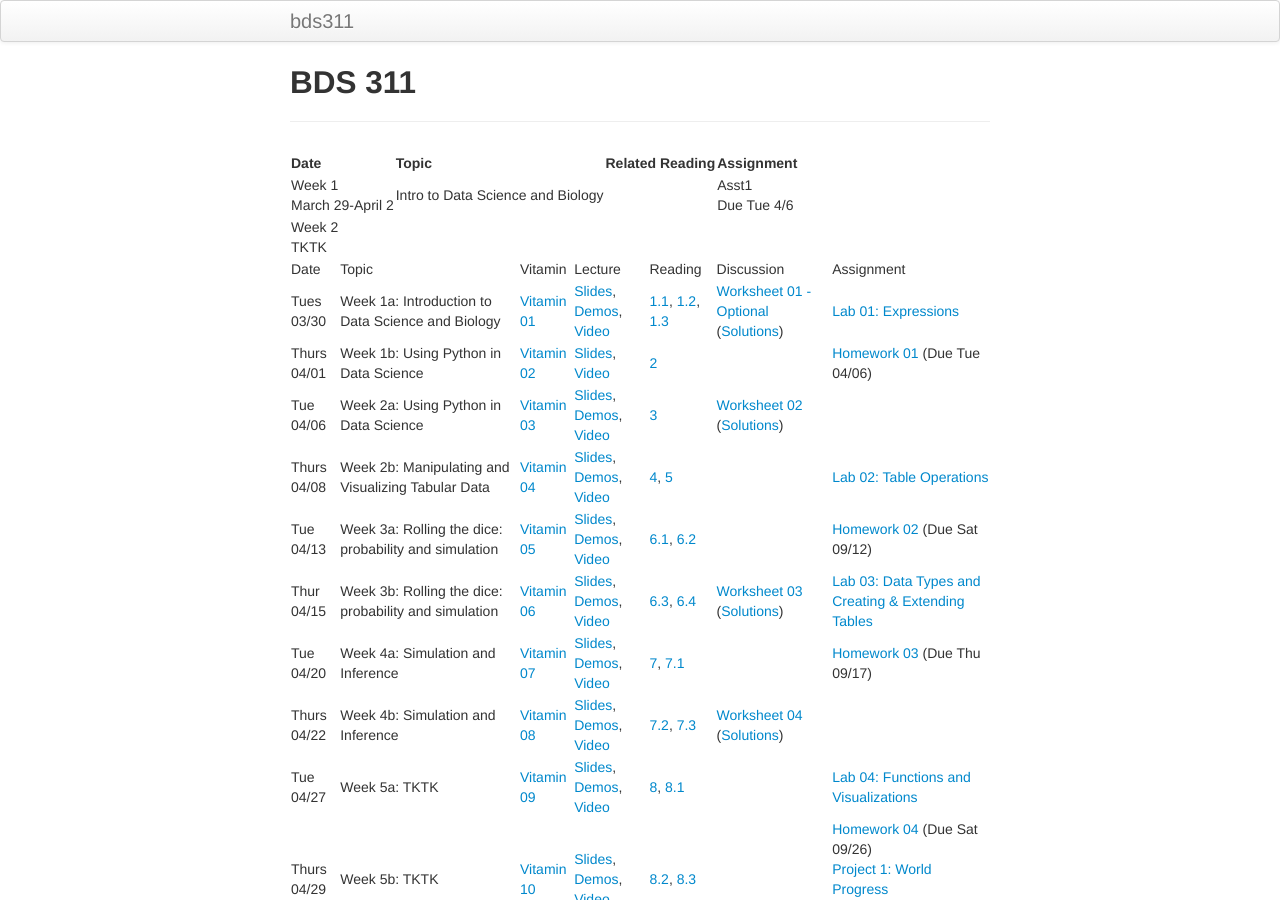
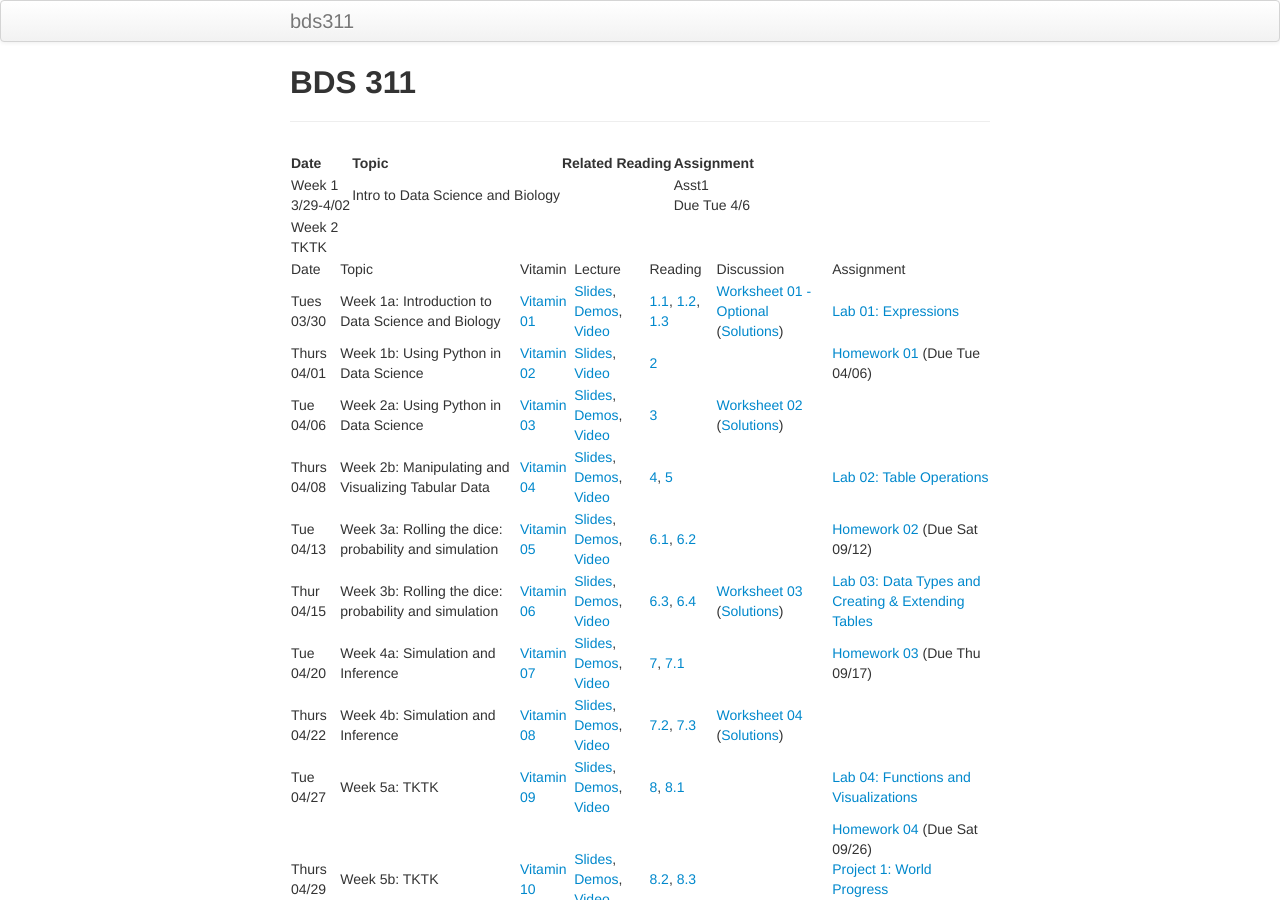
Before and after one commit to timothylwarren/bds311-sp21, a Jekyll site: the page built from index.md, in a window 1280 px wide and 900 px high. Built offline with Jekyll 4.4.1, drawn with Linux system fonts in a browser that asks for light colours.

Commit message:
Update index.md

```diff
--- a/index.md
+++ b/index.md
@@ -4,10 +4,10 @@ title: BDS 311
 ---
 
 
-|Date                            | Topic                             |  Related Reading                     | Assignment             |
-|:-----------------------------  |:--------------------------------- |:------------------------------------ |:---------------------- |
-| Week 1 <br /> March 29-April 2 | Intro to Data Science and Biology |                                      | Asst1 <br/> Due Tue 4/6|
-| Week 2 <br /> TKTK             |
+|Date                                  | Topic                             |  Related Reading                     | Assignment               |
+|:-----------------------------        |:--------------------------------- |:------------------------------------ |:----------------------   |
+| Week 1 <br /> 3/29-4/02              | Intro to Data Science and Biology |                                      | Asst1 <br/> Due Tue 4/6  |
+| Week 2 <br /> TKTK                   |                                   |                                      |                          |
 
 <table>
 <tr>
```
